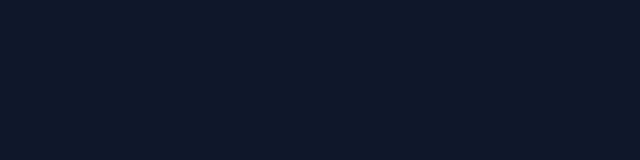
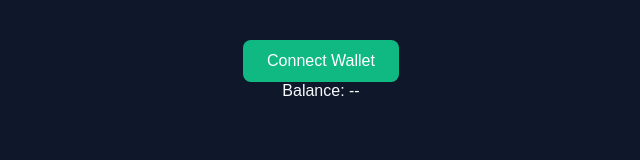
Before and after one commit to Web4application/swift-beta-wallet, a plain HTML site: page index.html in a window 1280 px wide. Shown: the whole page, without its empty margins (319-959 px from the left). Drawn offline with nearby package versions, Linux system fonts and the light colour scheme.

Commit message:
Update index.html

```diff
--- a/index.html
+++ b/index.html
@@ -36,6 +36,8 @@
 </head>
 <body>
   <div id="root"></div>
+  <button id="connectBtn">Connect Wallet</button>
+<div id="balanceDisplay">Balance: --</div>
 
   <script src="react.development.js"></script>
   <script src="react-dom.development.js"></script>
```
